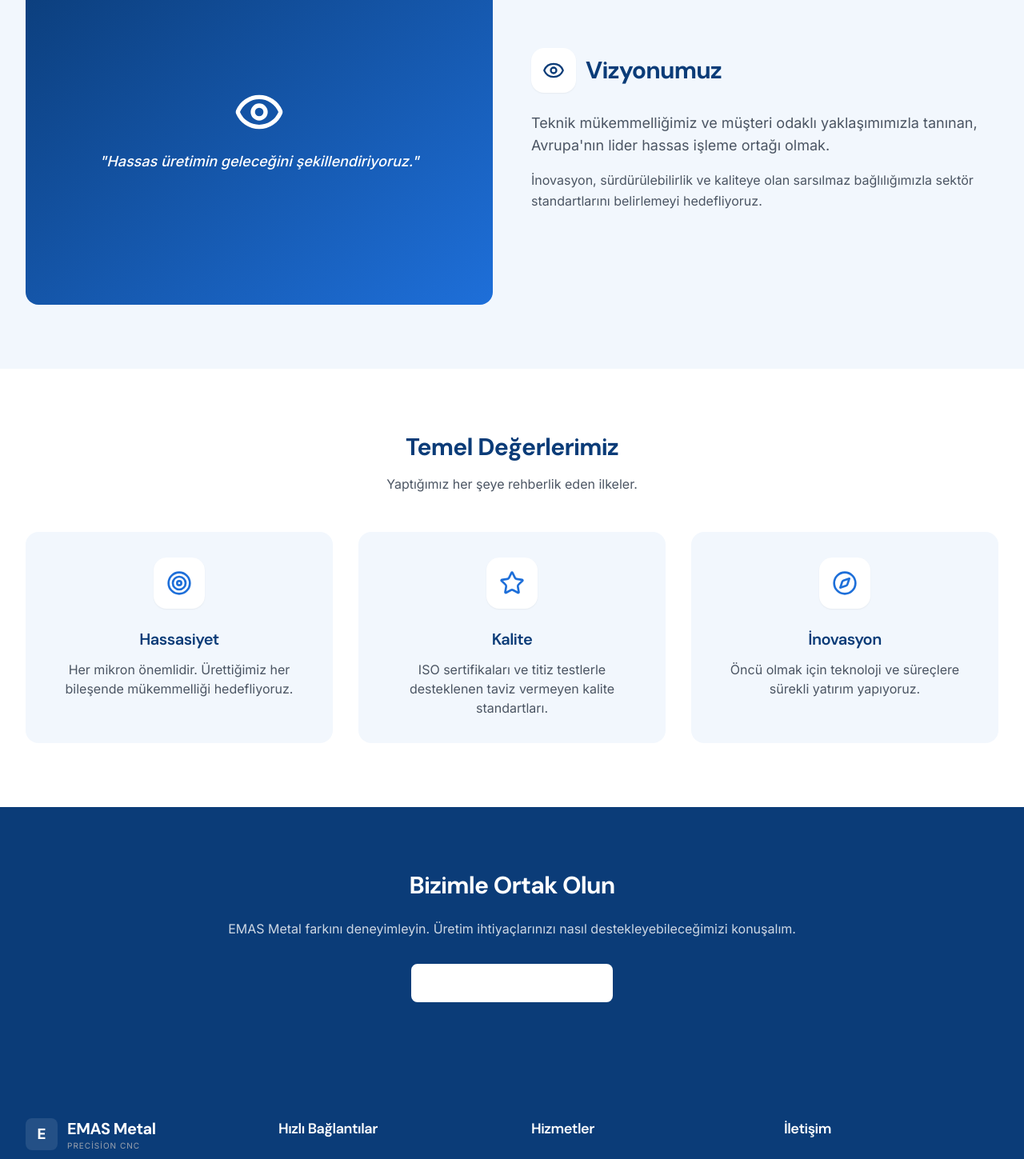
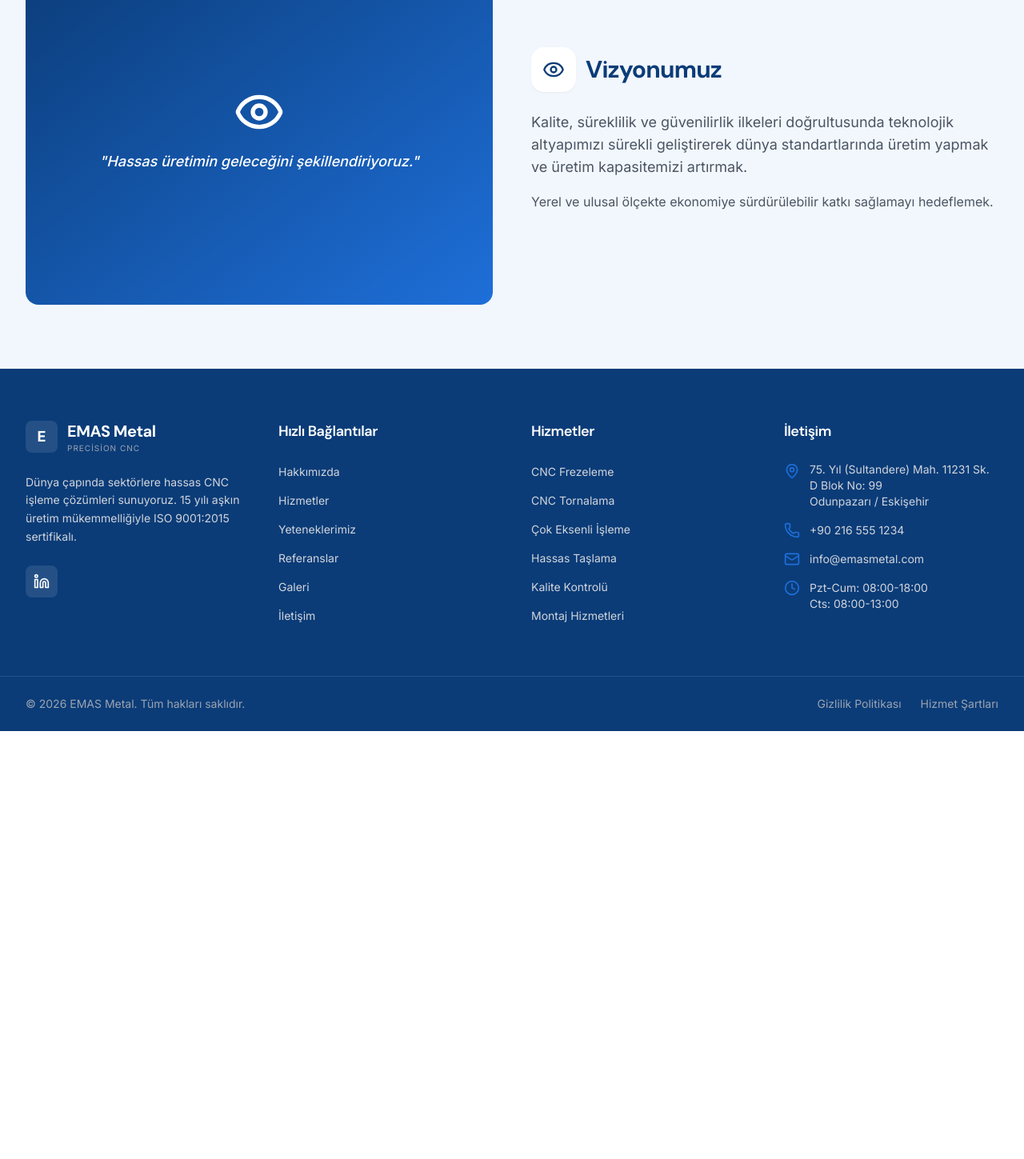
Before and after one commit to Alisen3/emas-metalNew, a React (Vite) app in the folder frontend/: page /mission-vision in a window 1280 px wide. Shown: the part 1080-2529 px from the top of the page at 80% size. After the commit the page ends 1994 px from the top, so only its background shows below. Built offline with nearby package versions, Linux system fonts and the light colour scheme; no server answers.

Commit message:
mission vision update

```diff
--- a/frontend/src/locales/tr.json
+++ b/frontend/src/locales/tr.json
@@ -261,23 +261,23 @@
     "readyToStartDesc": "48 saat içinde detaylı teklif için çizimlerinizi gönderin."
   },
   "industries": {
-    "aerospaceDefense": "Tarım Makinaları",
-    "automotive": "Otomotiv",
-    "medicalDevices": "Beyaz Eşya",
-    "energyPower": "Hidrolik Pnömatik",
-    "industrialMachinery": "Endüstriyel Makine",
-    "electronics": "Makina Parçaları"
+  "agriculturalMachinery": "Tarım Makinaları",
+  "automotive": "Otomotiv",
+  "homeAppliances": "Beyaz Eşya",
+  "hydraulicPneumatic": "Hidrolik Pnömatik",
+  "industrialMachinery": "Endüstriyel Makine",
+  "machineParts": "Makina Parçaları"
   },
   "missionVision": {
     "pageTitle": "Misyon & Vizyon",
     "pageSubtitle": "Mükemmellik yolculuğumuzda bize rehberlik eden hedeflerimiz ve değerlerimiz.",
     "mission": "Misyonumuz",
-    "missionText1": "Müşterilerimize en yüksek kalitede hassas işlenmiş bileşenleri, zamanında ve rekabetçi fiyatlarla sunmak.",
-    "missionText2": "Müşteri beklentilerini aşmak için süreçlerimizi sürekli iyileştiriyor ve en son teknolojiye yatırım yapıyoruz.",
+    "missionText1": "Mevcut kaynaklarımızı en verimli şekilde kullanarak, sürekli iyileştirme anlayışıyla talaşlı üretim alanında rekabetçi bir yapı oluşturmak ve ürün portföyümüzü geliştirmek.",
+    "missionText2": "Müşteri ve çalışan memnuniyetini esas alarak sektörde sürdürülebilir bir konum elde etmek.",
     "missionQuote": "Her detayda hassasiyet, her üründe kalite.",
     "vision": "Vizyonumuz",
-    "visionText1": "Teknik mükemmelliğimiz ve müşteri odaklı yaklaşımımızla tanınan, Avrupa'nın lider hassas işleme ortağı olmak.",
-    "visionText2": "İnovasyon, sürdürülebilirlik ve kaliteye olan sarsılmaz bağlılığımızla sektör standartlarını belirlemeyi hedefliyoruz.",
+    "visionText1": "Kalite, süreklilik ve güvenilirlik ilkeleri doğrultusunda teknolojik altyapımızı sürekli geliştirerek dünya standartlarında üretim yapmak ve üretim kapasitemizi artırmak.",
+    "visionText2": "Yerel ve ulusal ölçekte ekonomiye sürdürülebilir katkı sağlamayı hedeflemek.",
     "visionQuote": "Hassas üretimin geleceğini şekillendiriyoruz.",
     "coreValues": "Temel Değerlerimiz",
     "coreValuesDesc": "Yaptığımız her şeye rehberlik eden ilkeler.",
--- a/frontend/src/pages/HomePage.jsx
+++ b/frontend/src/pages/HomePage.jsx
@@ -38,12 +38,12 @@ export const HomePage = () => {
   ];
 
   const industries = [
-    t('industries.aerospaceDefense'),
+    t('industries.agriculturalMachinery'),
     t('industries.automotive'),
-    t('industries.medicalDevices'),
-    t('industries.energyPower'),
+    t('industries.homeAppliances'),
+    t('industries.hydraulicPneumatic'),
     t('industries.industrialMachinery'),
-    t('industries.electronics'),
+    t('industries.machineParts'),
   ];
 
   const whyChooseUs = [
--- a/frontend/src/pages/MissionVisionPage.jsx
+++ b/frontend/src/pages/MissionVisionPage.jsx
@@ -94,55 +94,10 @@ export const MissionVisionPage = () => {
       </section>
 
       {/* Core Values */}
-      <section className="py-20 bg-white">
-        <div className="max-w-7xl mx-auto px-4 sm:px-6 lg:px-8">
-          <div className="text-center mb-12">
-            <h2 className="text-3xl font-heading font-bold text-emas-deep-blue mb-4">
-              {t('missionVision.coreValues')}
-            </h2>
-            <p className="text-gray-600 max-w-2xl mx-auto">
-              {t('missionVision.coreValuesDesc')}
-            </p>
-          </div>
-          <div className="grid md:grid-cols-3 gap-8">
-            {values.map((value) => {
-              const Icon = value.icon;
-              return (
-                <div
-                  key={value.title}
-                  className="text-center p-8 bg-emas-light-bg rounded-2xl hover:shadow-lg transition-shadow duration-300"
-                >
-                  <div className="w-16 h-16 mx-auto bg-white rounded-2xl flex items-center justify-center mb-6 shadow-sm">
-                    <Icon className="w-8 h-8 text-emas-soft-blue" />
-                  </div>
-                  <h3 className="text-xl font-heading font-semibold text-emas-deep-blue mb-3">
-                    {value.title}
-                  </h3>
-                  <p className="text-gray-600">{value.description}</p>
-                </div>
-              );
-            })}
-          </div>
-        </div>
-      </section>
+
 
       {/* CTA */}
-      <section className="py-20 bg-emas-deep-blue">
-        <div className="max-w-4xl mx-auto px-4 text-center">
-          <h2 className="text-3xl font-heading font-bold text-white mb-6">
-            {t('missionVision.ctaTitle')}
-          </h2>
-          <p className="text-white/80 mb-8">
-            {t('missionVision.ctaDesc')}
-          </p>
-          <Link to="/contact">
-            <PrimaryButton className="bg-white text-emas-deep-blue hover:bg-gray-100">
-              {t('missionVision.contactUs')}
-              <ArrowRight className="w-4 h-4 ml-2" />
-            </PrimaryButton>
-          </Link>
-        </div>
-      </section>
+
     </div>
   );
 };
```
Also changed, not shown: 1 other file (tests, documents, lock files or other folders).
